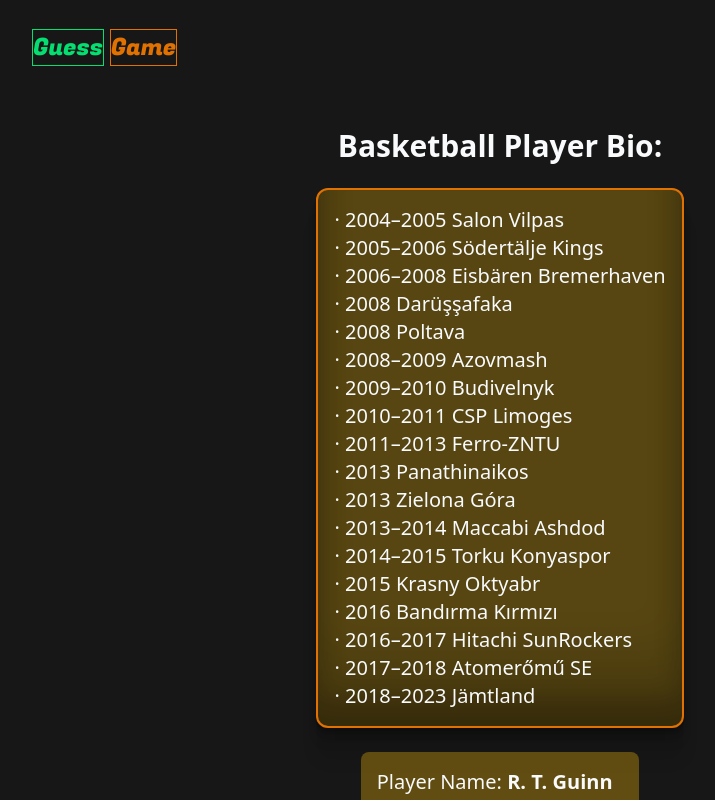
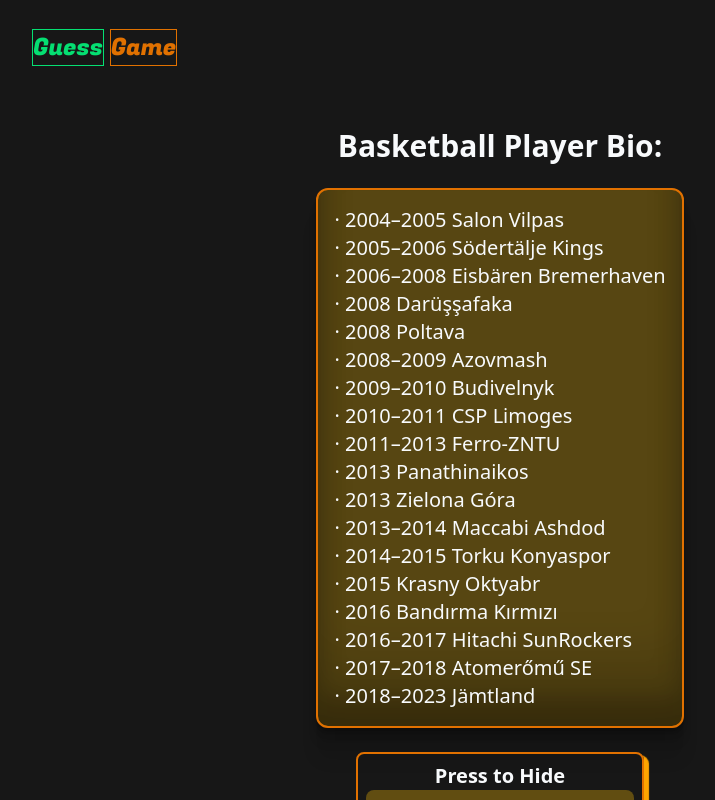
Before and after one commit to kckonsta99/guess, a Next.js app: page /dashboard in a window 1280 px wide. Both pictures are taken after a click on the button "Reveal Player". Shown: the top 800 px of the page, without its empty margins (140-855 px from the left). Built offline with nearby package versions, Linux system fonts and the light colour scheme.

Commit message:
Reveal Player button change

```diff
--- a/components/Basket.js
+++ b/components/Basket.js
@@ -50,9 +50,11 @@
               <button className={'border-2 border-solid border-amber-600 rounded-lg overflow-hidden p-2 text-xl font-bold duration-200 hover:opacity-60 cursor-pointer orangeShadow ' + fugaz.className} onClick={() => setShowName(true)}>Reveal Player</button>
           )}
           {showName && (
+              <button className='border-2 border-solid border-amber-600 rounded-lg overflow-hidden p-2 duration-200 hover:opacity-60 cursor-pointer orangeShadow ' onClick={() => setShowName(false)}><p className='text-xl font-semibold '>Press to Hide</p>
               <p className='text-xl rounded-lg	bg-[rgba(234,179,8,0.35)] p-4'>
                 Player Name: <span className='font-bold'>{player.name}</span>
               </p>
+              </button>
             )}
           <div className='flex gap-4 align-center justify-center'>
             <button className={'border-2 border-solid border-amber-600 rounded-lg overflow-hidden p-2 text-xl font-bold duration-200 hover:opacity-60 cursor-pointer orangeShadow ' + fugaz.className} onClick={handleNextPlayer}>Next Player</button>
--- a/components/Football.js
+++ b/components/Football.js
@@ -50,9 +50,12 @@
               <button className={'border-2 border-solid border-green-400 rounded-lg overflow-hidden p-2 text-xl font-bold duration-200 hover:opacity-60 cursor-pointer greenShadow ' + fugaz.className} onClick={() => setShowName(true)}>Reveal Player</button>
           )}
           {showName && (
-              <p className='text-xl rounded-lg	bg-[rgba(134,239,172,0.30)] p-4'>
-                Player Name: <span className='font-bold'>{player.name}</span>
-              </p>
+
+              <button className='border-2 border-solid border-green-400 rounded-lg overflow-hidden p-2 duration-200 hover:opacity-60 cursor-pointer greenShadow ' onClick={() => setShowName(false)}><p className='text-xl font-semibold '>Press to Hide</p>
+                <p className='text-xl rounded-lg	bg-[rgba(134,239,172,0.30)] p-4'>
+                  Player Name: <span className='font-bold'>{player.name}</span>
+                </p>
+              </button>
             )}
           <div className='flex gap-4 align-center justify-center'>
             <button className={'border-2 border-solid border-green-400 rounded-lg overflow-hidden p-2 text-xl font-bold duration-200 hover:opacity-60 cursor-pointer greenShadow ' + fugaz.className} onClick={handleNextPlayer}>Next Player</button>
```
